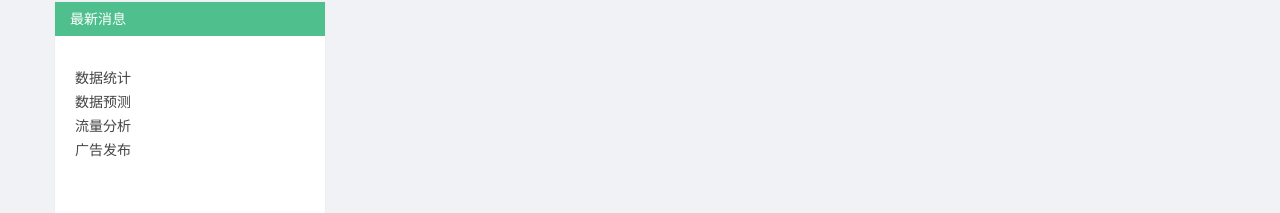
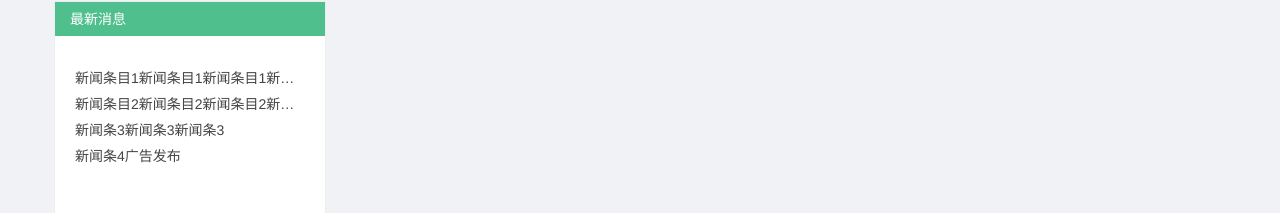
Before and after one commit to Marsor707/VShop, a Vue app: page / in a window 1280 px wide. Shown: the part 463-676 px from the top of the page. Built offline with nearby package versions, Linux system fonts and the light colour scheme; data requests are answered from the project's data file.

Commit message:
axios请求后端

```diff
--- a/config/index.js
+++ b/config/index.js
@@ -15,7 +15,7 @@ module.exports = {
 
     // Various Dev Server settings
     host: 'localhost', // can be overwritten by process.env.HOST
-    port: 8080, // can be overwritten by process.env.HOST, if port is in use, a free one will be determined
+    port: 8081, // can be overwritten by process.env.HOST, if port is in use, a free one will be determined
     autoOpenBrowser: false,
     errorOverlay: true,
     notifyOnErrors: true,
--- /dev/null
+++ b/db.json
@@ -0,0 +1,65 @@
+{
+  "getNewsList": [
+    {
+      "id": 1,
+      "title": "新闻条目1新闻条目1新闻条目1新闻条目1",
+      "url": "http://starcraft.com"
+    },
+    {
+      "id": 2,
+      "title": "新闻条目2新闻条目2新闻条目2新闻条目2",
+      "url": "http://warcraft.com"
+    },
+    {
+      "id": 3,
+      "title": "新闻条3新闻条3新闻条3",
+      "url": "http://overwatch.com"
+    },
+    {
+      "id": 4,
+      "title": "新闻条4广告发布",
+      "url": "http://hearstone.com"
+    }
+  ],
+  "login": {
+    "username": "yudongdong",
+    "userId": 123123
+  },
+  "getPrice": {
+    "amount": 678
+  },
+  "createOrder": {
+    "orderId": "6djk979"
+  },
+  "getOrderList": {
+    "list": [
+      {
+        "orderId": "ddj123",
+        "product": "数据统计",
+        "version": "高级版",
+        "period": "1年",
+        "buyNum": 2,
+        "date": "2016-10-10",
+        "amount": "500元"
+      },
+      {
+        "orderId": "yuj583",
+        "product": "流量分析",
+        "version": "户外版",
+        "period": "3个月",
+        "buyNum": 1,
+        "date": "2016-5-2",
+        "amount": "2200元"
+      },
+      {
+        "orderId": "pmd201",
+        "product": "广告发布",
+        "version": "商铺版",
+        "period": "3年",
+        "buyNum": 12,
+        "date": "2016-8-3",
+        "amount": "7890元"
+      }
+    ]
+  }
+}
--- a/package.json
+++ b/package.json
@@ -10,6 +10,7 @@
     "build": "node build/build.js"
   },
   "dependencies": {
+    "axios": "^0.17.1",
     "vue": "^2.5.2",
     "vue-router": "^3.0.1",
     "vuex": "^3.0.1"
--- a/src/main.js
+++ b/src/main.js
@@ -1,9 +1,11 @@
 import Vue from 'vue'
 import Layout from './components/layout.vue'
 import VueRouter from 'vue-router'
+import Axios from 'axios'
 import IndexPage from './pages/index.vue'
 
 Vue.use(VueRouter)
+Vue.prototype.$http = Axios
 
 let router = new VueRouter({
   mode: 'history',
--- a/src/pages/index.vue
+++ b/src/pages/index.vue
@@ -18,7 +18,7 @@
         <h2>最新消息</h2>
         <ul>
           <li v-for="item in newsList">
-            <a :href="item.url">{{item.title}}</a>
+            <a :href="item.url" class="new-item">{{item.title}}</a>
           </li>
         </ul>
       </div>
@@ -43,6 +43,15 @@
 
 <script>
   export default {
+    created: function () {
+      this.$http.get('http://127.0.0.1:8080/getNewsList')
+        .then((res) => {
+          this.newsList = res.data
+        })
+        .catch((err) => {
+          console.log(err)
+        })
+    },
     data() {
       return {
         boardList: [
@@ -75,24 +84,7 @@
             saleout: false
           }
         ],
-        newsList: [
-          {
-            title: '数据统计',
-            url: 'http://starcraft.com'
-          },
-          {
-            title: '数据预测',
-            url: 'http://warcraft.com'
-          },
-          {
-            title: '流量分析',
-            url: 'http://overwatch.com',
-          },
-          {
-            title: '广告发布',
-            url: 'http://hearstone.com'
-          }
-        ],
+        newsList: [],
         productList: {
           pc: {
             title: "PC产品",
```
